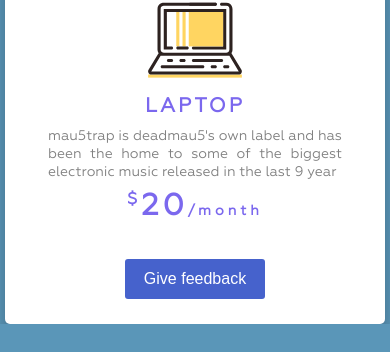
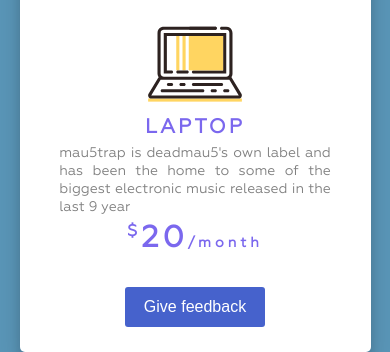
Before and after one commit to Marsek190/prices-menu, a website built with webpack: page src/index.html in a window 390 px wide. Shown: the part 548-900 px from the top of the page. Before the commit the page ends 872 px from the top, so only its background shows below. Built offline with nearby package versions, Linux system fonts and the light colour scheme.

Commit message:
change @media

```diff
--- a/src/style.css
+++ b/src/style.css
@@ -44,6 +44,7 @@
 
 .container {
     justify-content: center;
+    flex-flow: wrap;
 }
 
 .block_content {
@@ -250,4 +251,10 @@
     }
 }
 
+@media (max-width: 420px) {
+    .block_content {
+        width: 90%;
+    }
+}
+
 /* ====== END ====== */
```
